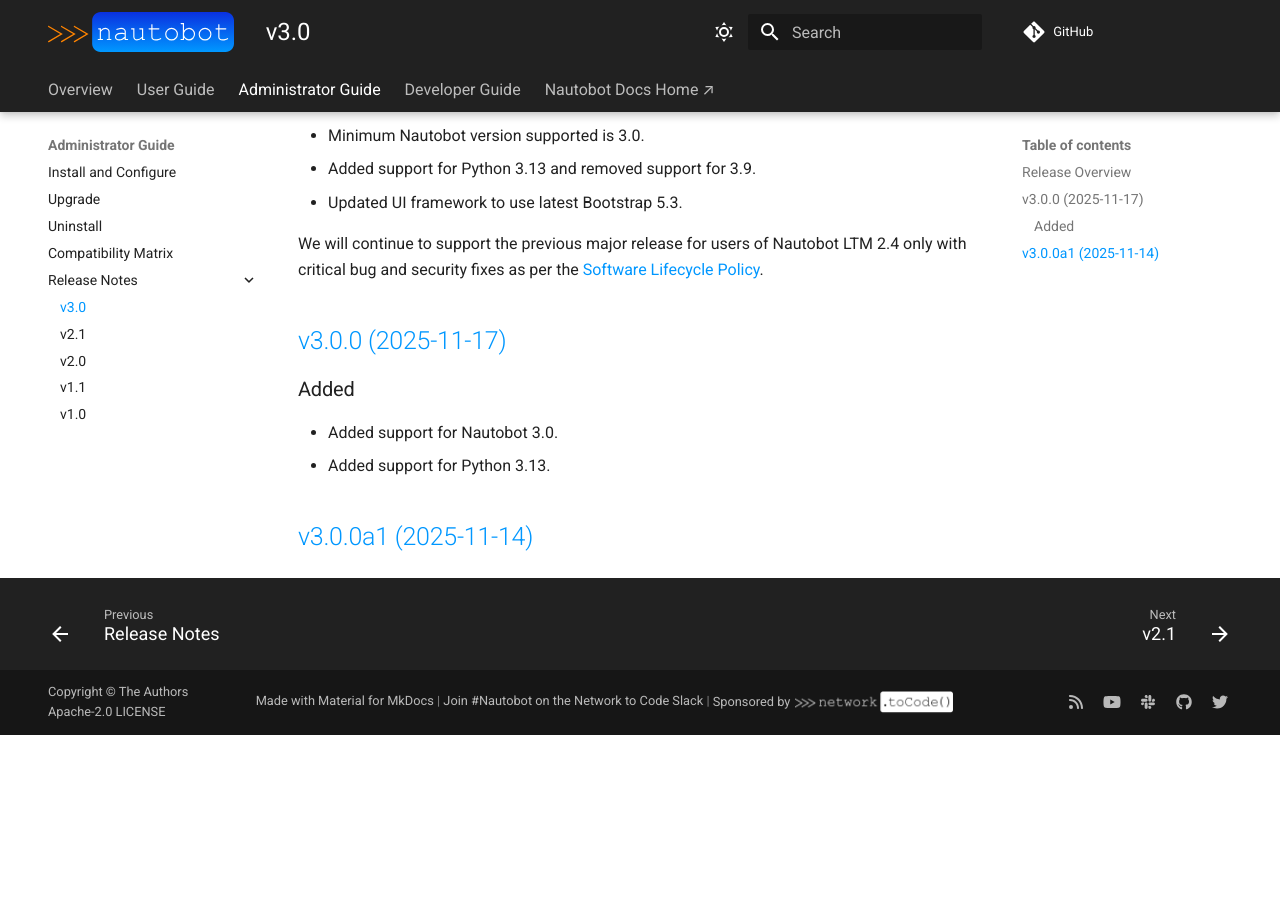
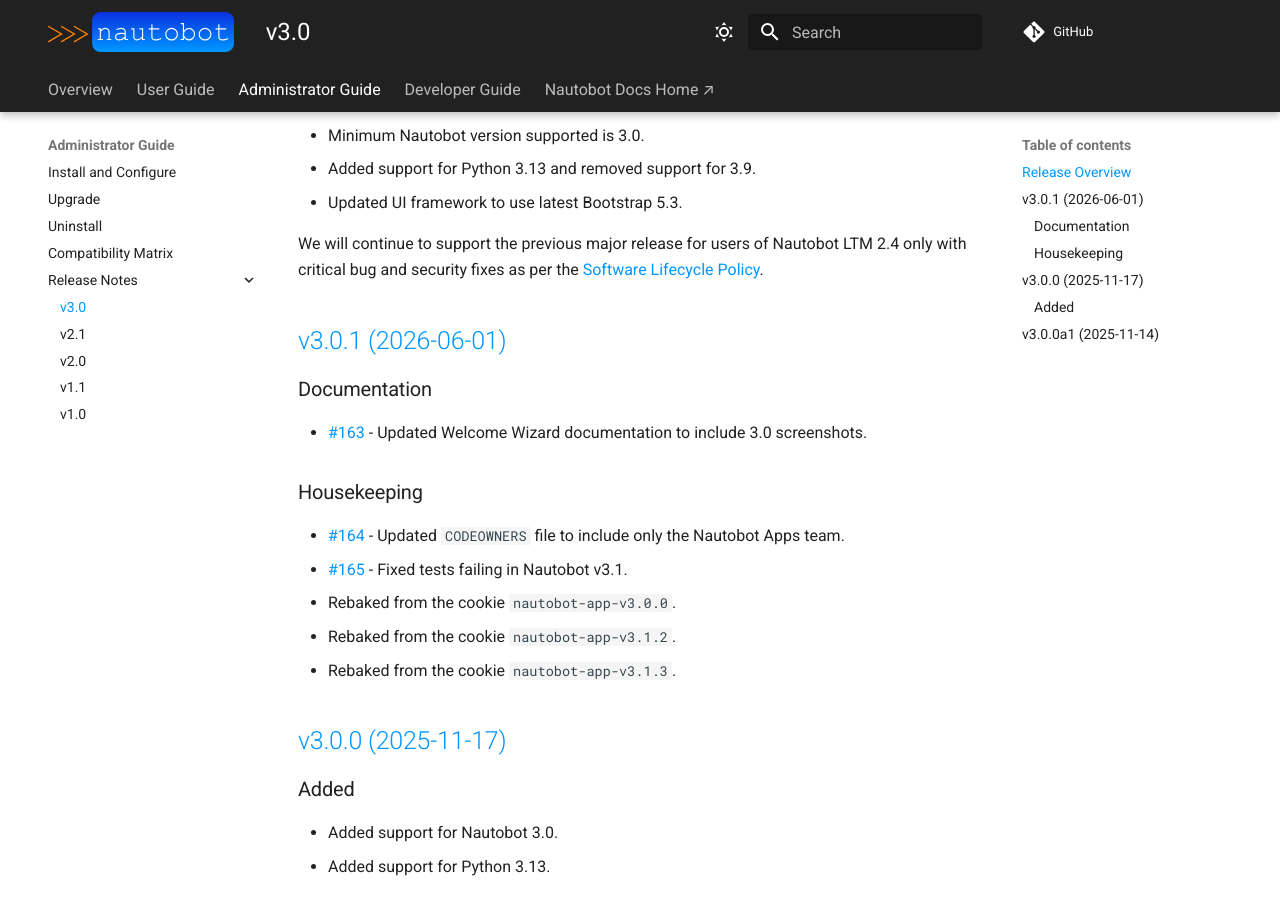
Before and after one commit to nautobot/nautobot-app-welcome-wizard, an MkDocs documentation site: the page built from docs/admin/release_notes/version_3.0.md, in a window 1280 px wide and 900 px high, scrolled down 356 px. Built offline with MkDocs 1.6.1 and Material for MkDocs 9.7.7, drawn with Linux system fonts in a browser that asks for light colours; comment, search, counter and statistics services are not loaded; before the commit the page ends 1091 px from its top, so only the background shows below that.

Commit message:
prepare release v3.0.1

```diff
--- a/docs/admin/release_notes/version_3.0.md
+++ b/docs/admin/release_notes/version_3.0.md
@@ -14,6 +14,20 @@
 
 <!-- towncrier release notes start -->
 
+## [v3.0.1 (2026-06-01)](https://github.com/nautobot/nautobot-app-welcome-wizard/releases/tag/v3.0.1)
+
+### Documentation
+
+- [#163](https://github.com/nautobot/nautobot-app-welcome-wizard/issues/163) - Updated Welcome Wizard documentation to include 3.0 screenshots.
+
+### Housekeeping
+
+- [#164](https://github.com/nautobot/nautobot-app-welcome-wizard/issues/164) - Updated `CODEOWNERS` file to include only the Nautobot Apps team.
+- [#165](https://github.com/nautobot/nautobot-app-welcome-wizard/issues/165) - Fixed tests failing in Nautobot v3.1.
+- Rebaked from the cookie `nautobot-app-v3.0.0`.
+- Rebaked from the cookie `nautobot-app-v3.1.2`.
+- Rebaked from the cookie `nautobot-app-v3.1.3`.
+
 ## [v3.0.0 (2025-11-17)](https://github.com/nautobot/nautobot-app-welcome-wizard/releases/tag/v3.0.0)
 
 ### Added
--- a/pyproject.toml
+++ b/pyproject.toml
@@ -1,6 +1,6 @@
 [tool.poetry]
 name = "nautobot-welcome-wizard"
-version = "3.0.1a0"
+version = "3.0.1"
 description = "Nautobot's Getting Started Wizard"
 authors = ["Network to Code, LLC <info@networktocode.com>"]
 license = "Apache-2.0"
```
Also changed, not shown: 7 other files.
